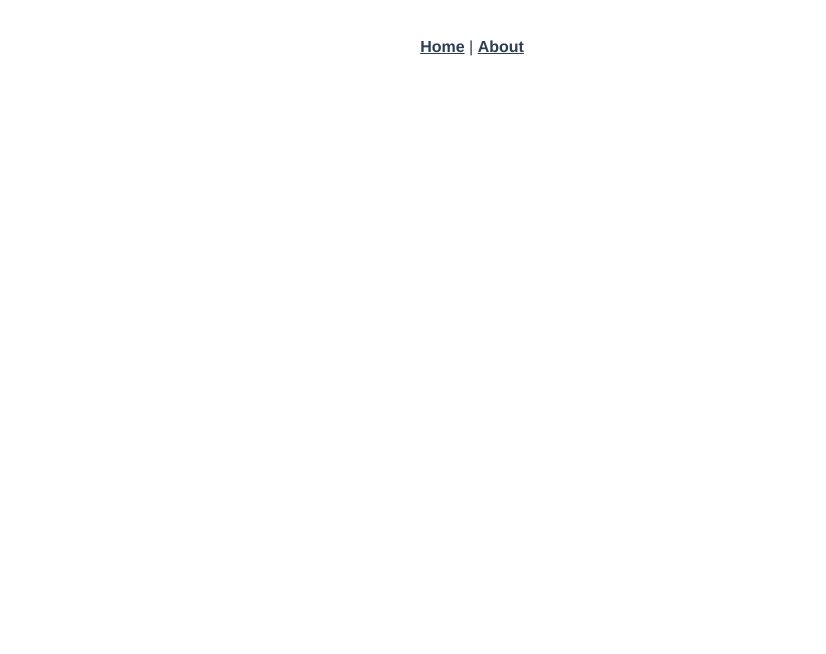
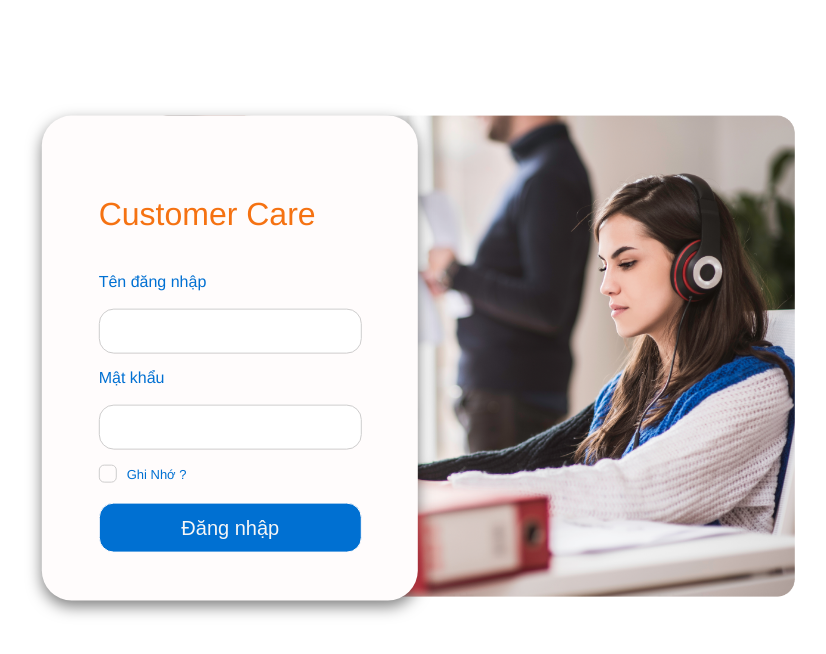
Before and after one commit to hieudtr8/vue-customer-care-app, a Vue app: page /login in a window 1280 px wide. Before the commit this address had no page. Shown: the top 654 px of the page, without its empty margins (168-994 px from the left). Built offline with nearby package versions, Linux system fonts and the light colour scheme; no server answers.

Commit message:
Login view page

```diff
--- a/src/App.vue
+++ b/src/App.vue
@@ -1,8 +1,4 @@
 <template>
-  <nav>
-    <router-link to="/">Home</router-link> |
-    <router-link to="/about">About</router-link>
-  </nav>
   <router-view/>
 </template>
 
--- a/src/components/HelloWorld.vue
+++ /dev/null
@@ -1,60 +0,0 @@
-<template>
-  <div class="hello">
-    <h1>{{ msg }}</h1>
-    <p>
-      For a guide and recipes on how to configure / customize this project,<br>
-      check out the
-      <a href="https://cli.vuejs.org" target="_blank" rel="noopener">vue-cli documentation</a>.
-    </p>
-    <h3>Installed CLI Plugins</h3>
-    <ul>
-      <li><a href="https://github.com/vuejs/vue-cli/tree/dev/packages/%40vue/cli-plugin-babel" target="_blank" rel="noopener">babel</a></li>
-      <li><a href="https://github.com/vuejs/vue-cli/tree/dev/packages/%40vue/cli-plugin-router" target="_blank" rel="noopener">router</a></li>
-      <li><a href="https://github.com/vuejs/vue-cli/tree/dev/packages/%40vue/cli-plugin-vuex" target="_blank" rel="noopener">vuex</a></li>
-      <li><a href="https://github.com/vuejs/vue-cli/tree/dev/packages/%40vue/cli-plugin-eslint" target="_blank" rel="noopener">eslint</a></li>
-    </ul>
-    <h3>Essential Links</h3>
-    <ul>
-      <li><a href="https://vuejs.org" target="_blank" rel="noopener">Core Docs</a></li>
-      <li><a href="https://forum.vuejs.org" target="_blank" rel="noopener">Forum</a></li>
-      <li><a href="https://chat.vuejs.org" target="_blank" rel="noopener">Community Chat</a></li>
-      <li><a href="https://twitter.com/vuejs" target="_blank" rel="noopener">Twitter</a></li>
-      <li><a href="https://news.vuejs.org" target="_blank" rel="noopener">News</a></li>
-    </ul>
-    <h3>Ecosystem</h3>
-    <ul>
-      <li><a href="https://router.vuejs.org" target="_blank" rel="noopener">vue-router</a></li>
-      <li><a href="https://vuex.vuejs.org" target="_blank" rel="noopener">vuex</a></li>
-      <li><a href="https://github.com/vuejs/vue-devtools#vue-devtools" target="_blank" rel="noopener">vue-devtools</a></li>
-      <li><a href="https://vue-loader.vuejs.org" target="_blank" rel="noopener">vue-loader</a></li>
-      <li><a href="https://github.com/vuejs/awesome-vue" target="_blank" rel="noopener">awesome-vue</a></li>
-    </ul>
-  </div>
-</template>
-
-<script>
-export default {
-  name: 'HelloWorld',
-  props: {
-    msg: String
-  }
-}
-</script>
-
-<!-- Add "scoped" attribute to limit CSS to this component only -->
-<style scoped>
-h3 {
-  margin: 40px 0 0;
-}
-ul {
-  list-style-type: none;
-  padding: 0;
-}
-li {
-  display: inline-block;
-  margin: 0 10px;
-}
-a {
-  color: #42b983;
-}
-</style>
--- a/src/router/index.js
+++ b/src/router/index.js
@@ -1,20 +1,16 @@
 import { createRouter, createWebHistory } from 'vue-router'
-import HomeView from '../views/HomeView.vue'
+import LoginView from '../views/LoginView.vue'
 
 const routes = [
   {
     path: '/',
-    name: 'home',
-    component: HomeView
+    redirect: '/login',
   },
   {
-    path: '/about',
-    name: 'about',
-    // route level code-splitting
-    // this generates a separate chunk (about.[hash].js) for this route
-    // which is lazy-loaded when the route is visited.
-    component: () => import(/* webpackChunkName: "about" */ '../views/AboutView.vue')
-  }
+    path: '/login',
+    name: 'login',
+    component: LoginView,
+  },
 ]
 
 const router = createRouter({
--- a/src/views/AboutView.vue
+++ /dev/null
@@ -1,5 +0,0 @@
-<template>
-  <div class="about">
-    <h1>This is an about page</h1>
-  </div>
-</template>
--- a/src/views/HomeView.vue
+++ /dev/null
@@ -1,18 +0,0 @@
-<template>
-  <div class="home">
-    <img alt="Vue logo" src="../assets/logo.png">
-    <HelloWorld msg="Welcome to Your Vue.js App"/>
-  </div>
-</template>
-
-<script>
-// @ is an alias to /src
-import HelloWorld from '@/components/HelloWorld.vue'
-
-export default {
-  name: 'HomeView',
-  components: {
-    HelloWorld
-  }
-}
-</script>
--- /dev/null
+++ b/src/views/LoginView.vue
@@ -0,0 +1,160 @@
+<template>
+  <div class="container">
+    <div class="login-wrapper">
+      <div class="login-modal">
+        <div class="detail-modal">
+          <h2>Customer Care</h2>
+          <form @submit.prevent="handleSubmit">
+            <div class="input-container">
+              <label for="email">Tên đăng nhập</label>
+              <input type="email" name="email" v-model="email">
+            </div>
+            <div class="input-container">
+              <label for="password">Mật khẩu</label>
+              <input type="password" v-model="password" name="password">
+            </div>
+            <div class="input-container-checkbox">
+              <input type="checkbox" name="remember-me" id="remember-me">
+              <label for="remember-me">Ghi Nhớ ?</label>
+            </div>
+            <button @click="handleSubmit" class="btn btn-login">Đăng nhập</button>
+          </form>
+        </div>
+      </div>
+      <img src="../../public/login-image.png" alt="">
+    </div>
+  </div>
+
+</template>
+
+<script>
+import { ref } from 'vue';
+export default {
+  setup () {
+    let email = ref('');
+    let password = ref('');
+    const handleSubmit = () => { console.log(email.value, password.value) };
+    return {
+      email,
+      password,
+      handleSubmit
+    }
+  },
+  mounted() {
+    fetch('https://api.npoint.io/60e614502197e5480a32')
+      .then((res) => res.json())
+      .then(data =>  console.log(data))
+  }
+}
+</script>
+
+<style scoped>
+h2 {
+  color: #F57212;
+  font-size: 32px;
+  font-weight: normal;
+  margin-bottom: 40px;
+}
+
+.container {
+  position: relative;
+  height: 700px;
+}
+
+.login-wrapper {
+  position: absolute;
+  top: 50%;
+  left: 50%;
+  transform: translate(-50%, -50%);
+  width: 85%;
+}
+
+.login-wrapper img {
+  max-width: 60%;
+  z-index: -1;
+}
+
+.login-modal {
+  position: absolute;
+  z-index: 1;
+  left: 10%;
+  background-color: #FFFCFC;
+  height: 100%;
+  width: 35%;
+  box-shadow: 0px 6px 15px rgb(0 0 0 / 50%);
+  border-radius: 30px;
+}
+
+.detail-modal {
+  margin: 0px auto;
+  margin-top: 80px;
+  max-width: 70%;
+  text-align: left;
+}
+
+.input-container,
+.input-container-checkbox {
+  margin-top: 15px;
+}
+
+.input-container-checkbox label {
+  font-size: 13px;
+}
+
+.input-container-checkbox label,
+.input-container label {
+  color: #0070D2;
+}
+
+.input-container label {
+  display: block;
+}
+
+.input-container input[type=email],
+.input-container input[type=password] {
+  width: 100%;
+  border: 1px solid #CECDCD;
+  height: 45px;
+  border-radius: 15px;
+  margin-top: 18px;
+  padding-left: 20px;
+  box-sizing: border-box;
+}
+
+.input-container-checkbox input[type="checkbox"] {
+  display: none;
+}
+
+.input-container-checkbox input[type="checkbox"]+*::before {
+  content: "";
+  display: inline-block;
+  vertical-align: bottom;
+  width: 1rem;
+  height: 1rem;
+  border-radius: 30%;
+  border-style: solid;
+  border-width: 0.1rem;
+  border-color: #CECDCD;
+  margin-right: 10px;
+}
+
+.input-container-checkbox input[type="checkbox"]:checked+*::before {
+  content: "✓";
+  color: white;
+  text-align: center;
+  background: #0070D2;
+  border-color: #0070D2;
+}
+
+.btn-login {
+  margin-top: 20px;
+  font-size: 20px;
+  width: 100%;
+  border-radius: 15px;
+  background-color: #0070D2;
+  color: #F6F6F6;
+  border: 1px solid #FFFCFC;
+  height: 50px;
+  cursor: pointer;
+}
+</style>
```
Also changed, not shown: public/login-image.png (added).
